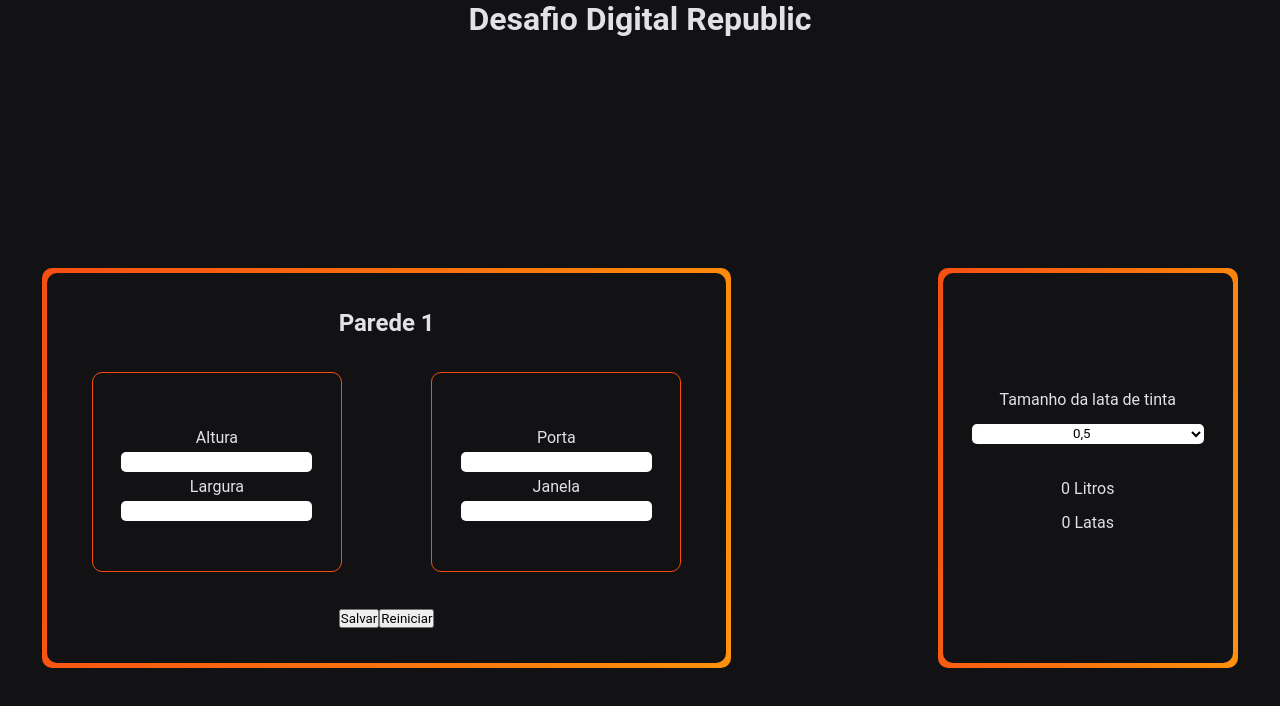
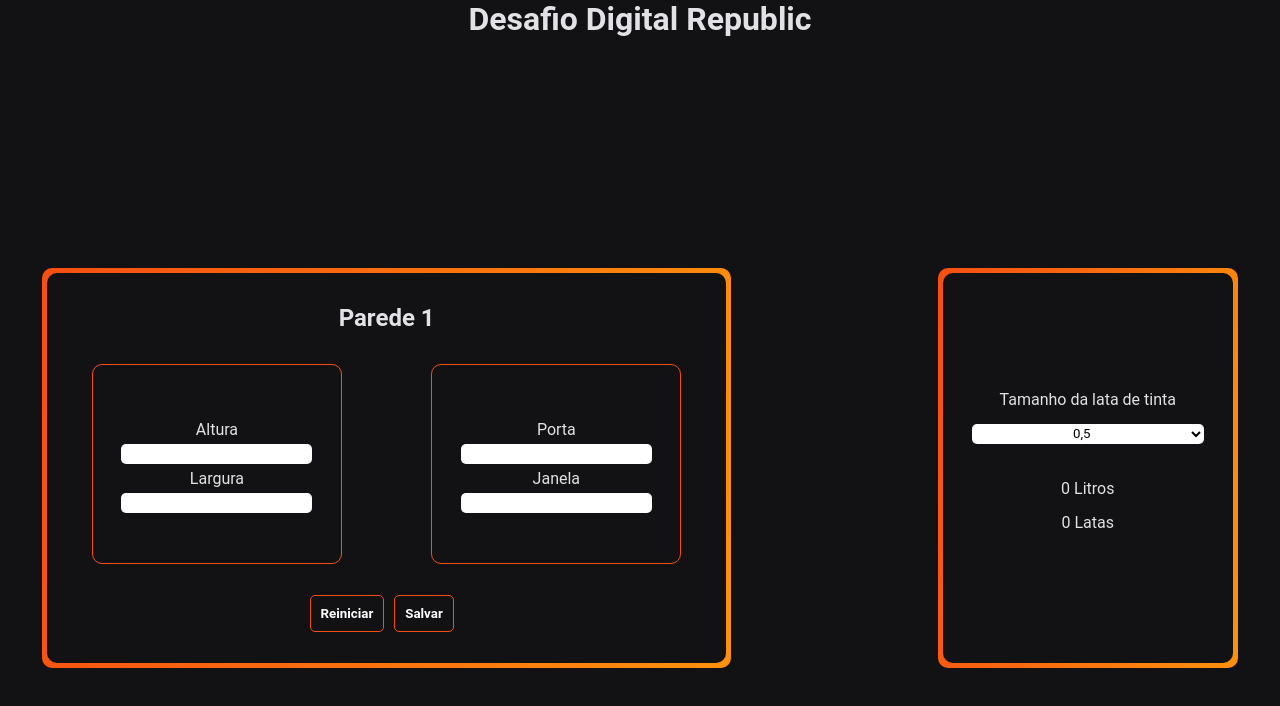
Before and after one commit to madruga665/desafio-digital-republic, a React (Create React App) app: page / in a window 1280 px wide. Shown: the top 706 px of the page. Built offline with nearby package versions, Linux system fonts and the light colour scheme.

Commit message:
style: add style nos botões do Form

```diff
--- a/src/components/Form/index.jsx
+++ b/src/components/Form/index.jsx
@@ -56,8 +56,8 @@
           </div>
         </form>
           <div className={styles.buttonContainer}>
+            <button onClick={handleSubmit} type='button'>Reiniciar</button>
             <button onClick={handleSubmit} type='button'>Salvar</button>
-            <button onClick={handleSubmit} type='button'>Reiniciar</button>
           </div>
       </div>
     </div>
--- a/src/components/Form/styles.module.scss
+++ b/src/components/Form/styles.module.scss
@@ -52,3 +52,21 @@
     }
   }
 }
+
+.buttonContainer {
+  button {
+    background: #121214;
+    border: 1px solid #F64F12;
+    border-radius: 5px;
+    font-weight: bold;
+    color: #FFF;
+    padding: 10px;
+    margin-right: 10px;
+    transition: 300ms;
+    cursor: pointer;
+  }
+
+  button:hover {
+    border: 1px solid #FD910C;
+  }
+}
```
